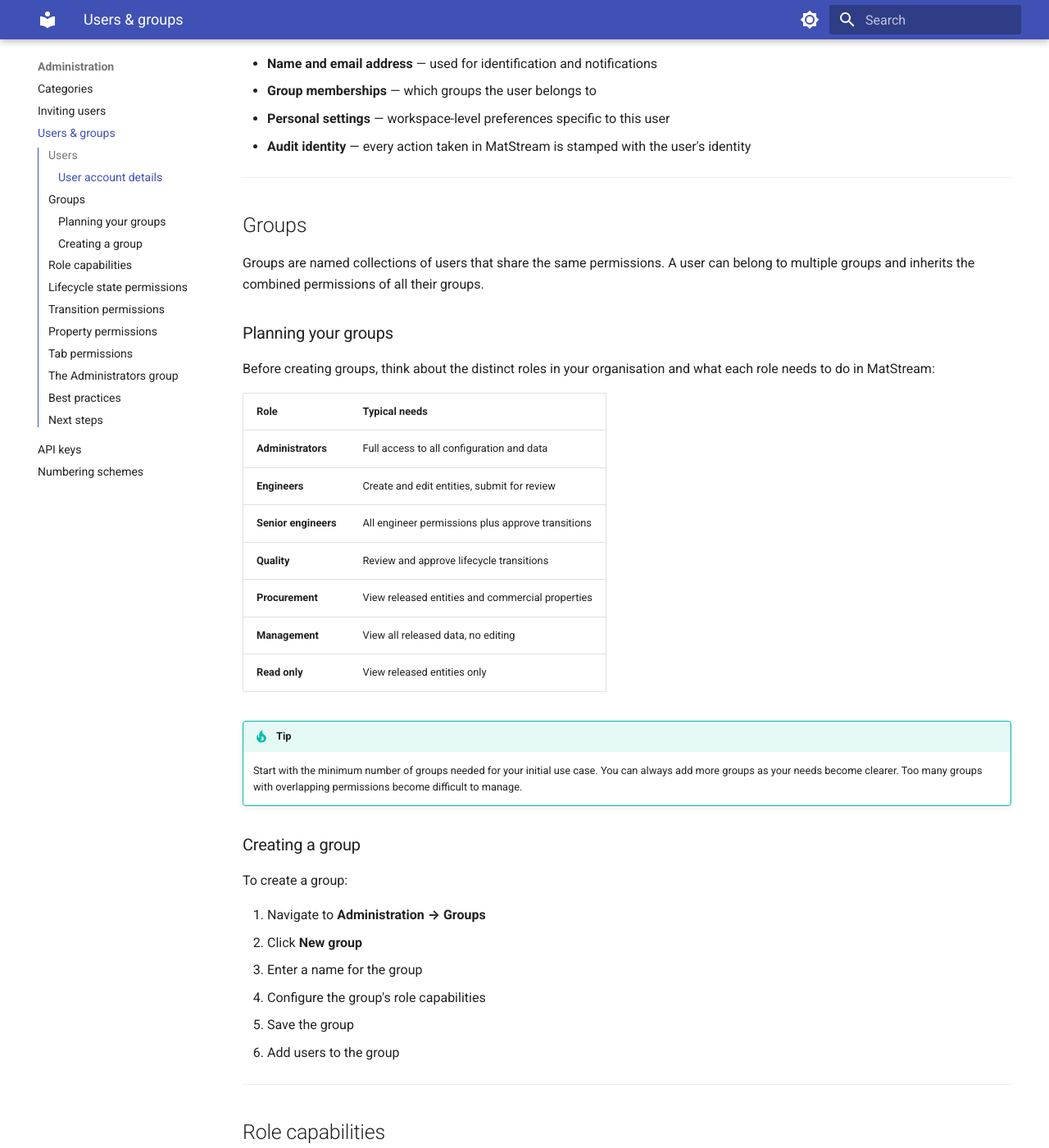
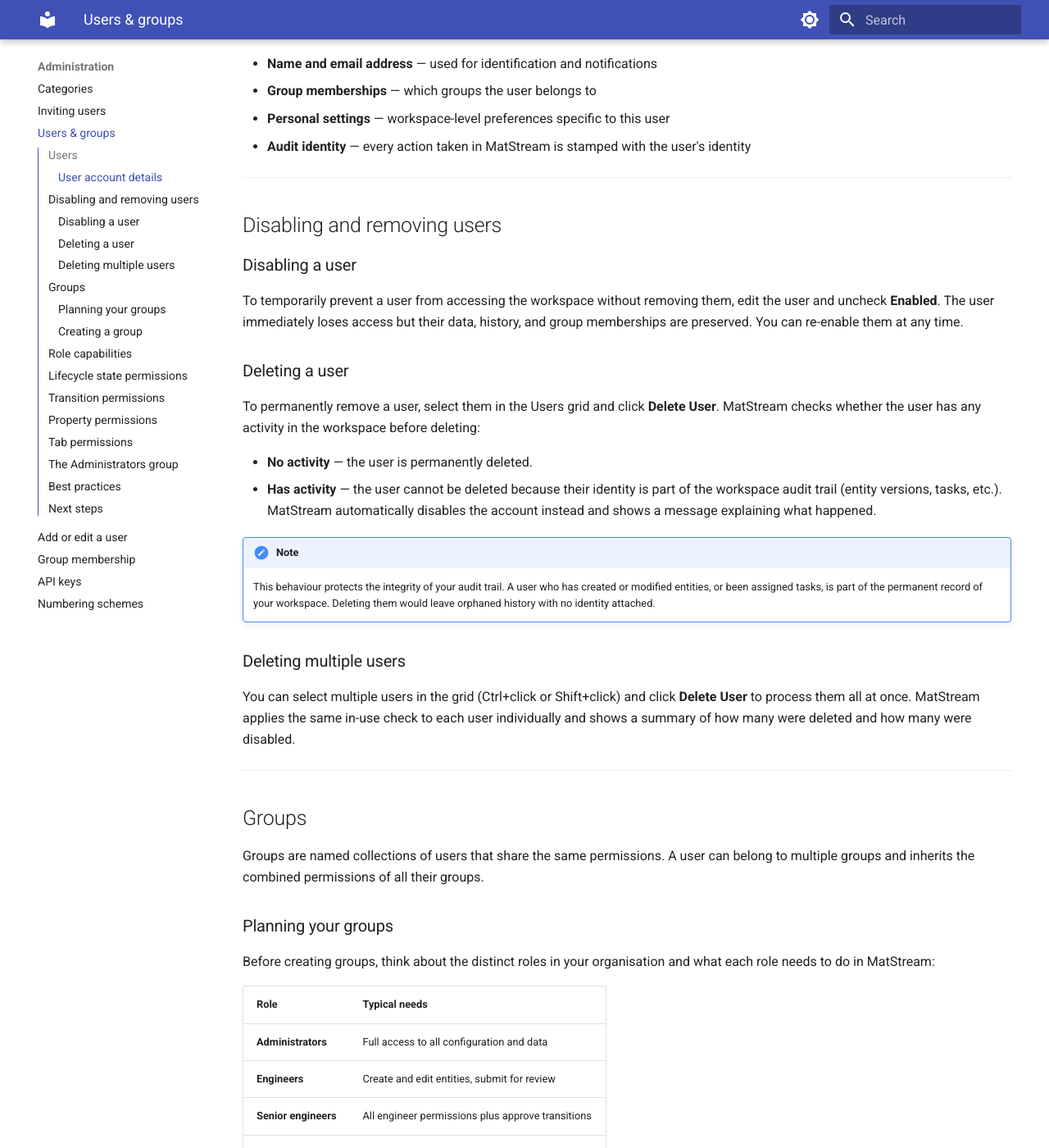
Before and after one commit to PatrickVanDerMeer/matstream-docs, an MkDocs documentation site: the page built from docs/admin/users-groups.md, in a window 1280 px wide and 1400 px high, scrolled down 569 px. Shown: the whole window at 82% size. Built offline with MkDocs 1.6.1 and Material for MkDocs 9.7.7, drawn with Linux system fonts in a browser that asks for light colours; some of the changed text lies outside the part shown.

```diff
--- a/docs/admin/users-groups.md
+++ b/docs/admin/users-groups.md
@@ -26,6 +26,42 @@ Each workspace user account holds:
 - **Personal settings** — workspace-level preferences specific to this user
 - **Audit identity** — every action taken in MatStream is stamped with
   the user's identity
+
+---
+
+## Disabling and removing users
+
+### Disabling a user
+
+To temporarily prevent a user from accessing the workspace without
+removing them, edit the user and uncheck **Enabled**. The user
+immediately loses access but their data, history, and group memberships
+are preserved. You can re-enable them at any time.
+
+### Deleting a user
+
+To permanently remove a user, select them in the Users grid and click
+**Delete User**. MatStream checks whether the user has any activity in
+the workspace before deleting:
+
+- **No activity** — the user is permanently deleted.
+- **Has activity** — the user cannot be deleted because their identity
+  is part of the workspace audit trail (entity versions, tasks, etc.).
+  MatStream automatically disables the account instead and shows a
+  message explaining what happened.
+
+!!! note
+    This behaviour protects the integrity of your audit trail. A user
+    who has created or modified entities, or been assigned tasks, is
+    part of the permanent record of your workspace. Deleting them would
+    leave orphaned history with no identity attached.
+
+### Deleting multiple users
+
+You can select multiple users in the grid (Ctrl+click or Shift+click)
+and click **Delete User** to process them all at once. MatStream applies
+the same in-use check to each user individually and shows a summary of
+how many were deleted and how many were disabled.
 
 ---
 
@@ -196,6 +232,10 @@ as team members change.
 leaves the organisation, review and update their group memberships
 promptly. Stale memberships are a common source of permission issues.
 
+**Disable before you delete** — if you are unsure whether a user should
+be removed permanently, disable them first. You can always re-enable
+them later.
+
 **Document your group structure** — keep a simple record of what each
 group is intended to do and which capabilities it has. This makes
 onboarding new administrators much easier.
--- a/mkdocs.yml
+++ b/mkdocs.yml
@@ -32,6 +32,7 @@ nav:
   - Getting started:
     - Quick start: getting-started/quick-start.md
     - Create an account: getting-started/create-account.md
+    - Reset your password: getting-started/reset-password.md
     - Workspaces: getting-started/workspaces.md
     - Accessing a workspace: getting-started/workspace-access.md
   - Core features:
@@ -43,6 +44,8 @@ nav:
     - Categories: admin/categories.md
     - Inviting users: admin/inviting-users.md
     - Users & groups: admin/users-groups.md
+    - Add or edit a user: admin/workspace-user-dialog.md
+    - Group membership: admin/group-membership-dialog.md
     - API keys: admin/api-keys.md
     - Numbering schemes: admin/numbering.md
   - Vault integration:
```
Also changed, not shown: docs/admin/group-membership-dialog.md (added, +96 -0 lines), docs/admin/workspace-user-dialog.md (added, +97 -0 lines), docs/getting-started/reset-password.md (added, +71 -0 lines).
